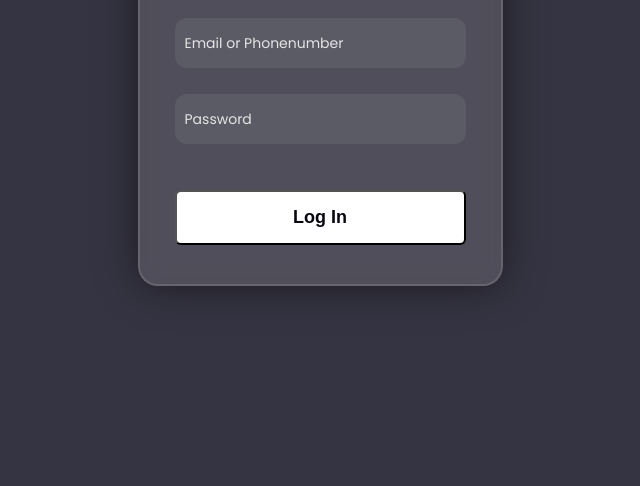
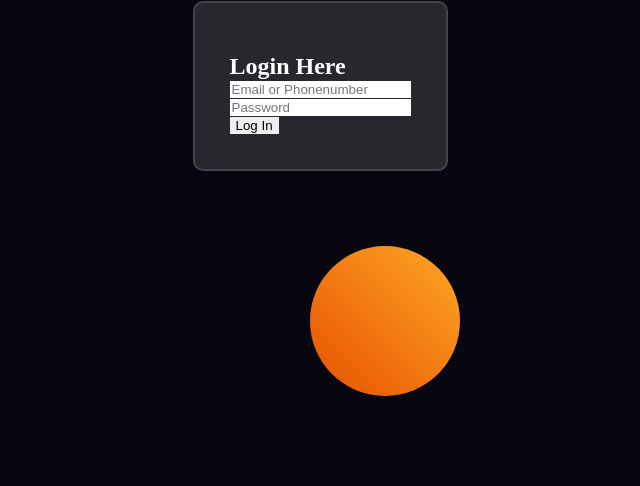
Before and after one commit to init050/front, a plain HTML site: page index.html in a window 1280 px wide. Shown: the part 314-800 px from the top of the page, without its empty margins (320-960 px from the left). Drawn offline with Linux system fonts and the light colour scheme.

Commit message:
develope file css

```diff
--- a/index.html
+++ b/index.html
@@ -11,7 +11,7 @@
 <body>
     <div class="wrapper">
         <div class="shape shape--one"></div>
-        <div class="shape shape--tow"></div>
+        <div class="shape shape--two"></div>
         <form action="#" class="form">
             <h2 class="form__title">Login Here</h2>
             <div>
--- a/mini-project-1/styles/app.css
+++ b/mini-project-1/styles/app.css
@@ -26,7 +26,7 @@ input, button{
 .wrapper{
     width: 400px;
     position: relative;
-}
+
 
 .shape{
     width: 200px;
--- a/style.css
+++ b/style.css
@@ -7,77 +7,52 @@ html {
     box-sizing: inherit;
     margin: 0;
 }
+
 body{
-    font-family: "Poppins";
-    background-color:  #353442;
-
-    display:flex;
+    background-color: #080710;
+    display: flex;
     align-items: center;
     justify-content: center;
     height: 100vh;
+
 }
-
-input, label{
-    font-family: inherit;
+input, button{
+    outline: none;
     border: none;
-    outline: none;
 }
-
-.wrapper{
-    height: 400px;
+.wapper{
+    width: 400px;
     position: relative;
 }
 
-.form{
-    width: 100%;
-    height: 100%;
-    background-color: rgba(255,255,255,0.13);
-    border-radius: 20px;
-    color: white;
-    padding: 50px 35px 35px 35px ;
-    border: 2px solid rgb(255,255,255,0.13);
-    backdrop-filter: blur(10px);
-    box-shadow: 0 0 40px rgba(0,0,0,0.5);
+.shape{
+
+    width: 150px;
+    height: 150px;
+    border-radius: 100%;
+    position: absolute;
+    z-index: -1;
+
 }
 
-.form__title{
-    margin-bottom: 32px;
-    text-align: center;
-    font-size: 32px;
+.shape--one{
+    background: linear-gradient(#0D47A1, #42A5F5);
+    top: 40px;
+    left: 500px;
+}
+.shape--two{
+    background: linear-gradient(45deg, #E65100, #FFA726);
+    bottom: 90px;
+    right: 500px;
 }
 
-.form__label{
-    font-size: 16px;
+.form{
+    background-color: rgba(255,255,255,0.13);
+    height: 100%;
+    width: 100%;
+    color: #ffff;
+    padding: 50px 35px 35px 35px;
+    border-radius: 10px;
+    border: 2px solid rgba(255,255,255,0.13);
+
 }
-
-
-.form__input{
-    font-size: 14px ;
-    font-weight: 300;
-    display: block ;
-    margin-bottom: 26px;
-    padding: 0 10px;
-    height: 50px;
-    width: 100%;
-    margin-top: 8px;
-    border-radius: 12px;
-    background-color: rgba(255,255,255,0.07);
-    color: #fff;
-}
-
-.form__input::placeholder{
-    color: #e5e5e5;
-}
-
-.form__submit-btn{
-    background-color: #fff;
-    color: #080710;
-    text-align: center;
-    border-radius: 6px;
-    display: block;
-    width: 100%;
-    margin-top: 46px;
-    font-weight: bold;
-    padding: 15px 0;
-    font-size: 18px;
-}
```
